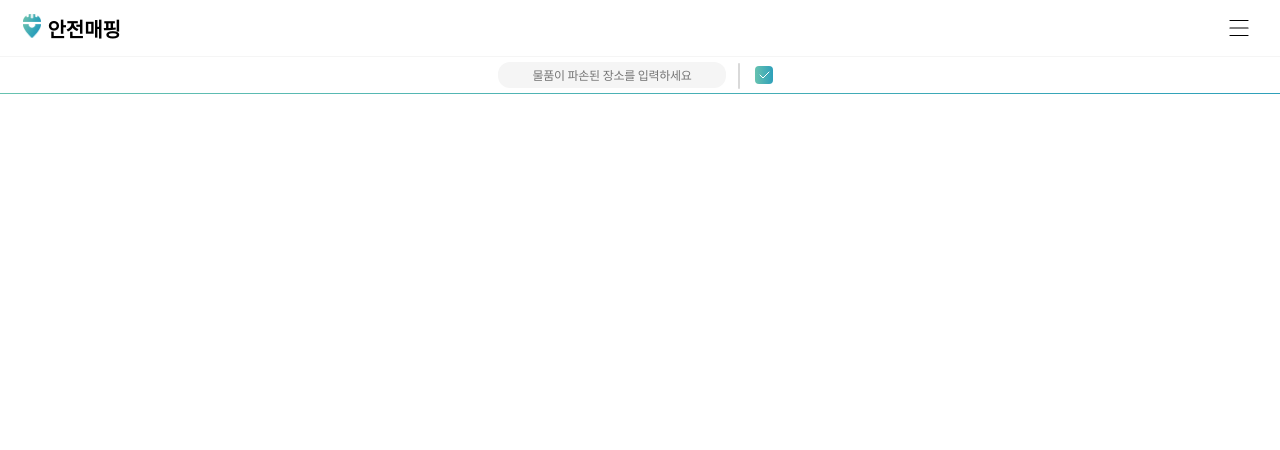
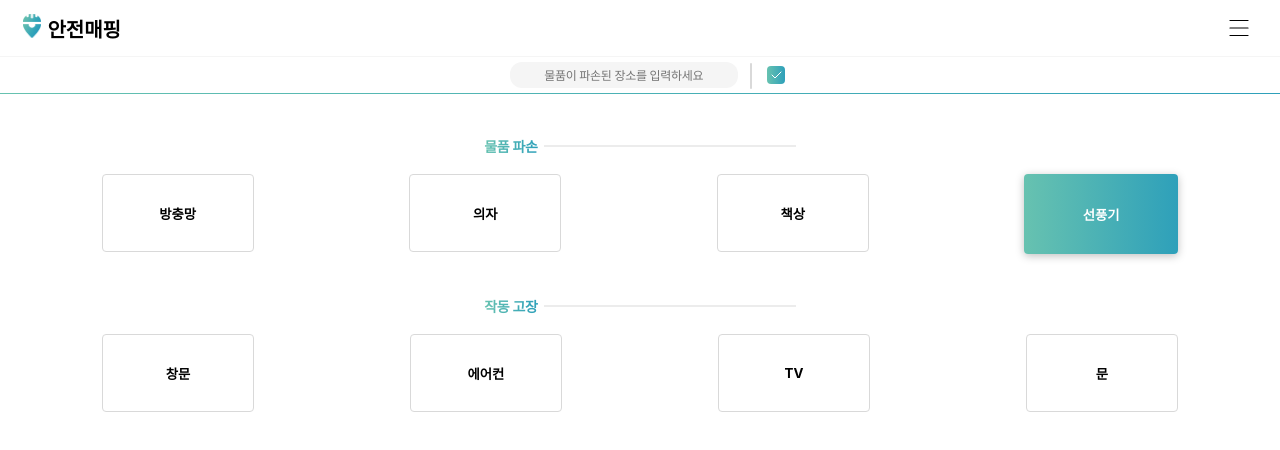
Before and after one commit to cwrgw3/SafeMapping, a plain HTML site: page Broked/Broked.html in a window 1280 px wide. Drawn offline with Linux system fonts and the light colour scheme; a web font is replaced by a local one.

Commit message:
물품 건의함 부분 완성

```diff
--- a/Broked/Broked.css
+++ b/Broked/Broked.css
@@ -76,3 +76,81 @@
     background-color: transparent;
     outline: none;
 }
+
+/* -------------------------------------------------------------------------------------------------------------- */
+
+.EducationContainer {
+    width: 100%;
+    display: flex;
+    justify-content: center;
+
+    flex-direction: column;
+    margin: 2.63rem auto 0 auto;
+}
+
+.EducationContainerBox {
+    width: auto;
+    display: flex;
+    flex-direction: row;
+    align-items: center;
+    justify-content: center;
+
+}
+
+.EducationText {
+    font-family: Inter;
+    font-size: 0.875rem;
+    font-style: normal;
+    font-weight: 600;
+    line-height: normal;
+    letter-spacing: -0.02188rem;
+    background: linear-gradient(90deg, #67C2B0 0%, #2EA0BA 100%);
+    background-clip: text;
+    -webkit-background-clip: text;
+    -webkit-text-fill-color: transparent;
+}
+
+.EducationBar {
+    width: 15.75rem;
+    stroke-width: 1px;
+    stroke: #D9D9D9;
+    margin-left: 0.38rem;
+}
+
+.BrokedContainerBox {
+    display: flex;
+    flex-direction: row;
+    margin: 0 1.5rem;
+    flex-wrap: wrap;
+
+    width: auto;
+    background-color: none  ;
+}
+
+.BrokedChooseBox {
+    border-radius: 0.25rem;
+    border: 1px solid #D9D9D9;
+    background: #FFF;
+    width: 9.5rem;
+    height: 4.875rem;
+
+    align-items: center;
+    justify-content: center;
+    display: flex;
+    margin: 0.25rem auto 0rem auto;
+    /* margin: 0 0.125rem;  */
+}
+
+.selectedbox {
+    width: 9.62rem;
+    height: 4.995rem;
+    border: none;
+    background: linear-gradient(90deg, #67C2B0 0%, #2EA0BA 100%);
+    box-shadow: 0px 2px 8px 0px rgba(0, 0, 0, 0.25);
+    color: #ffffff;
+}
+
+.unselectedbox {
+    border: 1px solid #D9D9D9;
+    background: #FFF;
+}
--- a/Broked/Broked.html
+++ b/Broked/Broked.html
@@ -58,17 +58,71 @@
                         </defs>
                     </svg>
 
-                        <!-- <svg xmlns="http://www.w3.org/2000/svg" width="36" height="36" viewBox="0 0 36 36" fill="none">
-                            <rect x="9" y="9" width="18" height="18" rx="4" fill="#D9D9D9"/>
-                            <path d="M14 18L17 21L23 15" stroke="white" stroke-linecap="round"/>
-                        </svg> -->
+                    <!-- <svg xmlns="http://www.w3.org/2000/svg" width="36" height="36" viewBox="0 0 36 36" fill="none">
+                        <rect x="9" y="9" width="18" height="18" rx="4" fill="#D9D9D9"/>
+                        <path d="M14 18L17 21L23 15" stroke="white" stroke-linecap="round"/>
+                    </svg> -->
                 </button>
+            </div>
+        </div>
+    </div>
 
+    <div class="EducationContainer">
+        <div style="width: 1.5rem;"></div>
+        <div class="EducationContainerBox">
+            <p  class="EducationText">물품 파손</p>
+            <svg class="EducationBar" xmlns="http://www.w3.org/2000/svg" width="252" height="2" viewBox="0 0 252 2" fill="none">
+                <path d="M0 1L252 1" stroke="#D9D9D9"/>
+            </svg>
+        </div>
+        <div style="width: 1.5rem;"></div>
+    </div>
 
+    <div class="EducationContainer" style="margin-top: 0.88rem;">
+        <div style="width: 1.5rem;"></div>
+        <div class="BrokedContainerBox">
+            <button class="BrokedChooseBox">
+                <p>방충망</p>
+            </button>
+            <button class="BrokedChooseBox">
+                <p>의자</p>
+            </button>
+            <button class="BrokedChooseBox">
+                <p>책상</p>
+            </button>
+            <button class="BrokedChooseBox selectedbox ">
+                <p>선풍기</p>
+            </button>
+        </div>
+        <div style="width: 1.5rem;"></div>
+    </div>
 
+    <div class="EducationContainer">
+        <div style="width: 1.5rem;"></div>
+        <div class="EducationContainerBox">
+            <p  class="EducationText">작동 고장</p>
+            <svg class="EducationBar" xmlns="http://www.w3.org/2000/svg" width="252" height="2" viewBox="0 0 252 2" fill="none">
+                <path d="M0 1L252 1" stroke="#D9D9D9"/>
+            </svg>
+        </div>
+        <div style="width: 1.5rem;"></div>
+    </div>
 
-
-            </div>
+    <div class="EducationContainer" style="margin-top: 0.88rem;">
+        <div style="width: 1.5rem;"></div>
+        <div class="BrokedContainerBox">
+            <button class="BrokedChooseBox">
+                <p>창문</p>
+            </button>
+            <button class="BrokedChooseBox">
+                <p>에어컨</p>
+            </button>
+            <button class="BrokedChooseBox">
+                <p>TV</p>
+            </button>
+            <button class="BrokedChooseBox unselectedbox ">
+                <p>문</p>
+            </button>
         </div>
         <div style="width: 1.5rem;"></div>
     </div>
```
